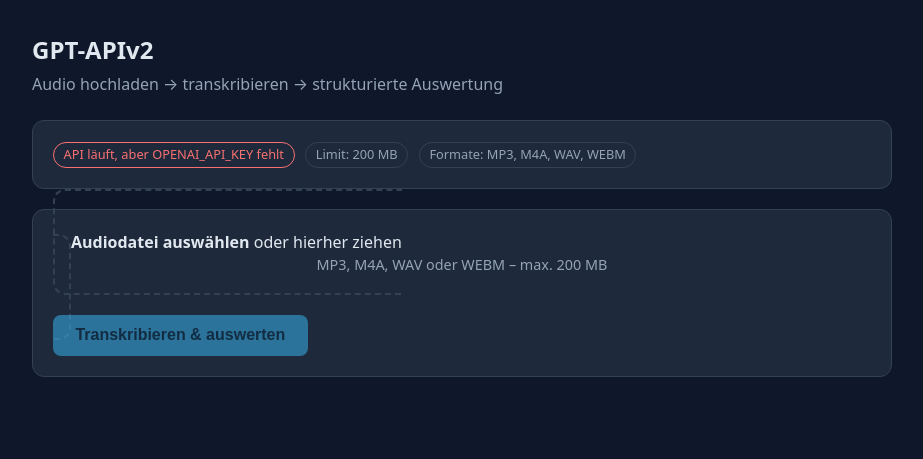
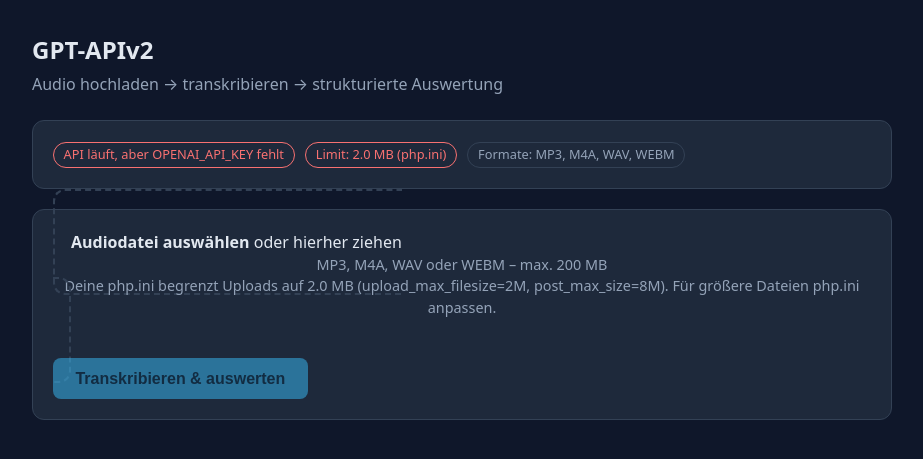
Before and after one commit to olschlue/GPT-APIv2, a PHP site: page / in a window 1280 px wide. Shown: the top 459 px of the page, without its empty margins (178-1101 px from the left). Run offline with PHP 8.4, Linux system fonts and the light colour scheme.

Commit message:
Bessere Diagnose bei von PHP verworfenen Uploads
- Request::bodyDroppedByPhp() erkennt, wenn post_max_size den Body
  verworfen hat → 413 mit php.ini-Hinweis statt irrefuehrendem
  'file fehlt' (XAMPP-Defaults: 2M/8M)
- Health-Endpoint meldet aktive PHP-Limits (config.php_limits)
- Web-UI liest die Limits und warnt vor dem Upload, inkl. effektivem Limit
- README: Fehlersuche-Abschnitt mit php.ini-Anleitung

```diff
--- a/src/Controller/HealthController.php
+++ b/src/Controller/HealthController.php
@@ -24,6 +24,10 @@ final class HealthController
                 'transcribe_model' => $this->config->getString('OPENAI_TRANSCRIBE_MODEL'),
                 'analysis_model' => $this->config->getString('OPENAI_ANALYSIS_MODEL'),
                 'max_upload_mb' => $this->config->getInt('MAX_UPLOAD_MB', 200),
+                'php_limits' => [
+                    'upload_max_filesize' => (string) ini_get('upload_max_filesize'),
+                    'post_max_size' => (string) ini_get('post_max_size'),
+                ],
             ],
         ]);
     }
--- a/src/Controller/TranscribeController.php
+++ b/src/Controller/TranscribeController.php
@@ -39,6 +39,17 @@ final class TranscribeController
 
         $file = $this->request->file('file');
         if ($file === null) {
+            if ($this->request->bodyDroppedByPhp()) {
+                throw new ApiException(
+                    'upload_blocked_by_php',
+                    sprintf(
+                        'PHP hat den Upload verworfen, weil er das php.ini-Limit übersteigt (post_max_size: %s, upload_max_filesize: %s). Werte in der php.ini erhöhen und Apache neu starten.',
+                        (string) ini_get('post_max_size'),
+                        (string) ini_get('upload_max_filesize'),
+                    ),
+                    413
+                );
+            }
             throw new ApiException('file_missing', 'Multipart-Formdata-Feld "file" fehlt.', 400);
         }
 
--- a/src/Http/Request.php
+++ b/src/Http/Request.php
@@ -67,4 +67,14 @@ final class Request
     {
         return (int) ($_SERVER['CONTENT_LENGTH'] ?? 0);
     }
+
+    /**
+     * Erkennt, ob PHP den Request-Body komplett verworfen hat, weil
+     * post_max_size überschritten wurde (dann sind $_POST und $_FILES leer,
+     * obwohl der Client Daten geschickt hat – typisch bei XAMPP-Defaults).
+     */
+    public function bodyDroppedByPhp(): bool
+    {
+        return $this->contentLength() > 0 && $_FILES === [] && $_POST === [];
+    }
 }
--- a/src/View/upload.php
+++ b/src/View/upload.php
@@ -82,7 +82,7 @@
 
     <div class="panel">
         <span id="health" class="badge">Status wird geladen …</span>
-        <span class="badge">Limit: <?= (int) $maxUploadMb ?> MB</span>
+        <span class="badge" id="limit-badge">Limit: <?= (int) $maxUploadMb ?> MB</span>
         <span class="badge">Formate: MP3, M4A, WAV, WEBM</span>
     </div>
 
@@ -92,6 +92,7 @@
                 <input type="file" id="file" name="file" accept=".mp3,.m4a,.wav,.webm,audio/*">
                 <strong>Audiodatei auswählen</strong> oder hierher ziehen
                 <div class="hint">MP3, M4A, WAV oder WEBM – max. <?= (int) $maxUploadMb ?> MB</div>
+                <div class="hint" id="limit-hint"></div>
             </label>
             <div class="fileinfo" id="fileinfo"></div>
             <div style="margin-top: 1rem;">
@@ -126,8 +127,8 @@
 </main>
 
 <script>
-const MAX_BYTES = <?= (int) $maxUploadMb ?> * 1024 * 1024;
 const ALLOWED = ['mp3', 'm4a', 'wav', 'webm'];
+let maxBytes = <?= (int) $maxUploadMb ?> * 1024 * 1024; // sinkt ggf. durch php.ini-Limits
 
 const $ = (id) => document.getElementById(id);
 const fileInput = $('file'), dropzone = $('dropzone'), submitBtn = $('submit-btn');
@@ -135,6 +136,16 @@ const fileInput = $('file'), dropzone = $('dropzone'), submitBtn = $('submit-btn
 // API-Basis: index.php liegt im gleichen Verzeichnis → PATH_INFO-URLs,
 // funktionieren ohne .htaccess und ohne mod_rewrite.
 const API_BASE = 'index.php/api';
+
+// php.ini-Werte wie "8M" / "512K" / "2G" → Bytes; 0/ungültig → unbegrenzt
+function iniToBytes(value) {
+    const m = /^\s*(\d+)\s*([KMG]?)/i.exec(String(value ?? ''));
+    if (!m) return 0;
+    const n = parseInt(m[1], 10);
+    if (n === 0) return 0;
+    const unit = (m[2] || '').toUpperCase();
+    return unit === 'G' ? n * 1073741824 : unit === 'M' ? n * 1048576 : unit === 'K' ? n * 1024 : n;
+}
 
 async function loadHealth() {
     try {
@@ -147,6 +158,20 @@ async function loadHealth() {
         } else {
             el.textContent = 'API läuft, aber OPENAI_API_KEY fehlt';
             el.classList.add('err');
+        }
+        // Effektives Upload-Limit = Minimum aus App-Config und php.ini
+        const limits = (data.config && data.config.php_limits) || {};
+        const phpMax = Math.min(
+            iniToBytes(limits.upload_max_filesize) || Infinity,
+            iniToBytes(limits.post_max_size) || Infinity
+        );
+        if (phpMax < maxBytes) {
+            maxBytes = phpMax;
+            $('limit-badge').textContent = 'Limit: ' + fmtSize(maxBytes) + ' (php.ini)';
+            $('limit-badge').classList.add('err');
+            $('limit-hint').textContent = 'Deine php.ini begrenzt Uploads auf ' + fmtSize(maxBytes)
+                + ' (upload_max_filesize=' + limits.upload_max_filesize
+                + ', post_max_size=' + limits.post_max_size + '). Für größere Dateien php.ini anpassen.';
         }
     } catch {
         $('health').textContent = 'API nicht erreichbar';
@@ -162,7 +187,7 @@ function fmtSize(bytes) {
 function validate(file) {
     const ext = (file.name.split('.').pop() || '').toLowerCase();
     if (!ALLOWED.includes(ext)) return 'Ungültiges Format. Erlaubt: ' + ALLOWED.join(', ').toUpperCase();
-    if (file.size > MAX_BYTES) return 'Datei zu groß (' + fmtSize(file.size) + ').';
+    if (file.size > maxBytes) return 'Datei zu groß (' + fmtSize(file.size) + '). Limit: ' + fmtSize(maxBytes) + '.';
     return null;
 }
 
```
Also changed, not shown: tests/run.php (+23 -0 lines), README.md.
